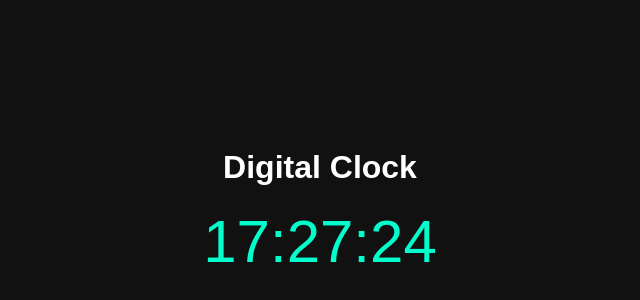
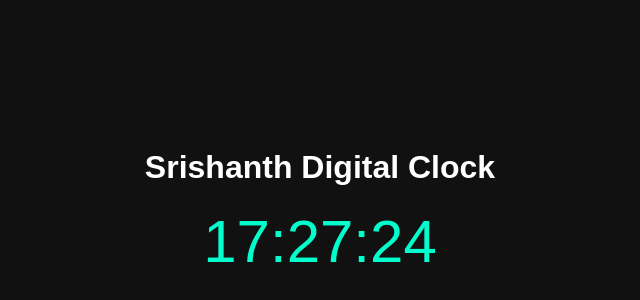
Before and after one commit to srishanthgits-Tech/clock-deom, a plain HTML site: page index.html in a window 1280 px wide. Shown: the part 198-498 px from the top of the page, without its empty margins (320-960 px from the left). Drawn offline with Linux system fonts and the light colour scheme.

Commit message:
Updated clock title

```diff
--- a/index.html
+++ b/index.html
@@ -9,7 +9,7 @@
 <body>
 
   <div class="clock-container">
-    <h1>Digital Clock</h1>
+    <h1>Srishanth Digital Clock</h1>
     <div id="clock">00:00:00</div>
   </div>
 
```
